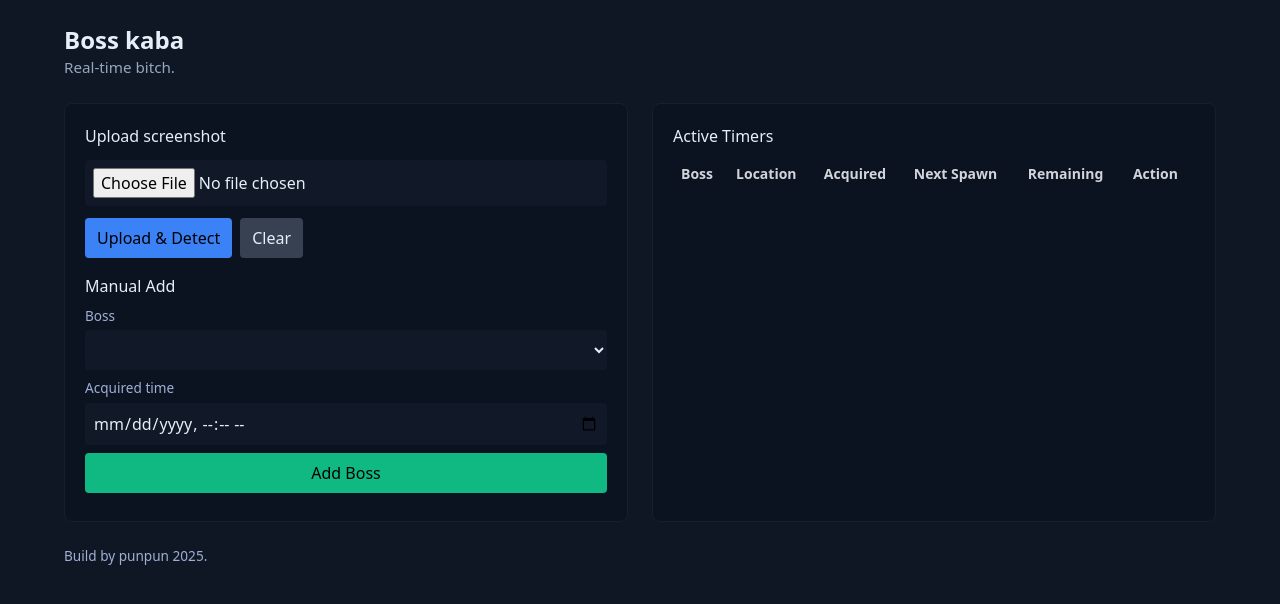
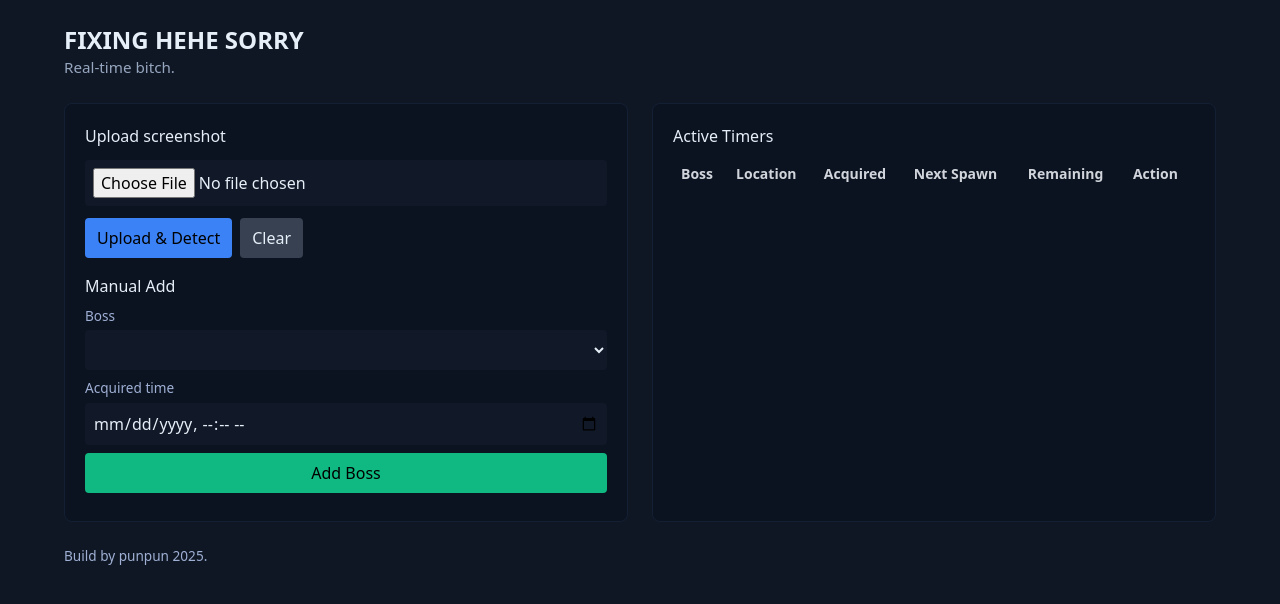
Before and after one commit to gordon023/boss, a website: page public/index.html in a window 1280 px wide. Drawn offline with nearby package versions, Linux system fonts and the light colour scheme; no server answers.

Commit message:
Update index.html

```diff
--- a/public/index.html
+++ b/public/index.html
@@ -15,7 +15,7 @@
 <body class="min-h-screen flex items-start justify-center p-6">
   <div class="w-full max-w-6xl">
     <header class="mb-6">
-      <h1 class="text-2xl font-semibold">Boss kaba</h1>
+      <h1 class="text-2xl font-semibold">FIXING HEHE SORRY</h1>
       <p class="muted">Real-time bitch.</p>
     </header>
 
```
